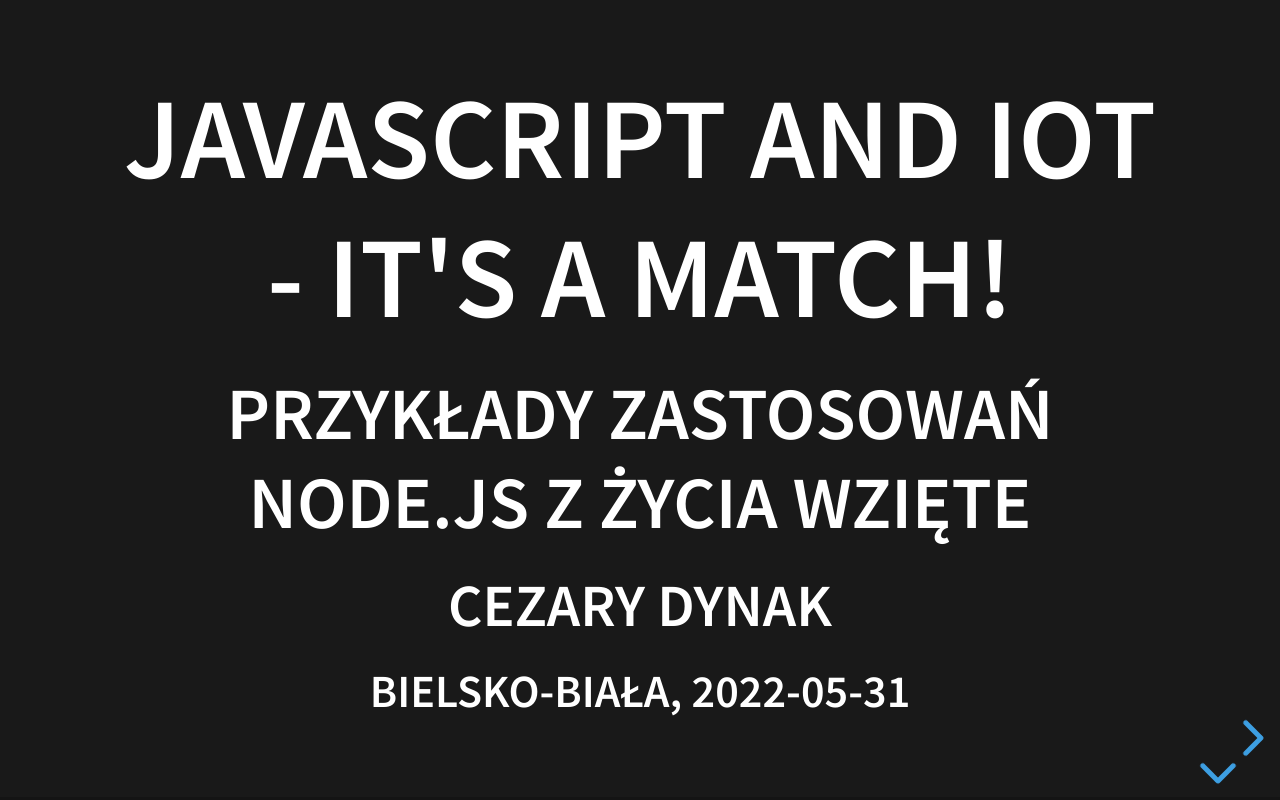
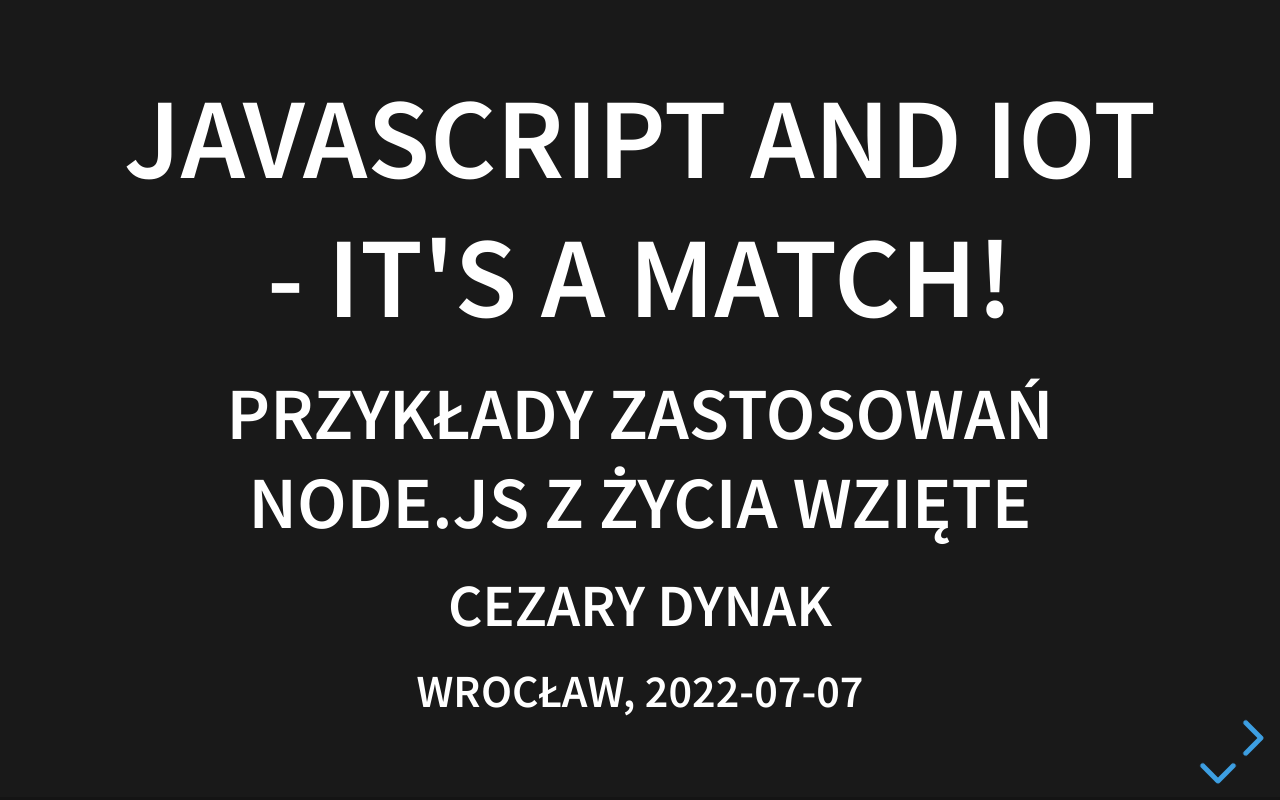
Before and after one commit to cdynak/nodejs2022, a website: page index.html in a window 1280 px wide. Drawn offline with Linux system fonts and the light colour scheme.

Commit message:
update event name and add imgs

```diff
--- a/index.html
+++ b/index.html
@@ -24,7 +24,7 @@
             <h1>JavaScript and IoT - It's a Match!</h1>
             <h2>Przykłady zastosowań Node.js z życia wzięte</h2>
             <h3>Cezary Dynak</h3>
-            <h4>Bielsko-Biała, 2022-05-31</h4>
+            <h4>Wrocław, 2022-07-07</h4>
           </section>
 
           <section>
```
Also changed, not shown: img/IMG_Kat.jpg (added), img/sayhello.stxnext.com.png (added).
